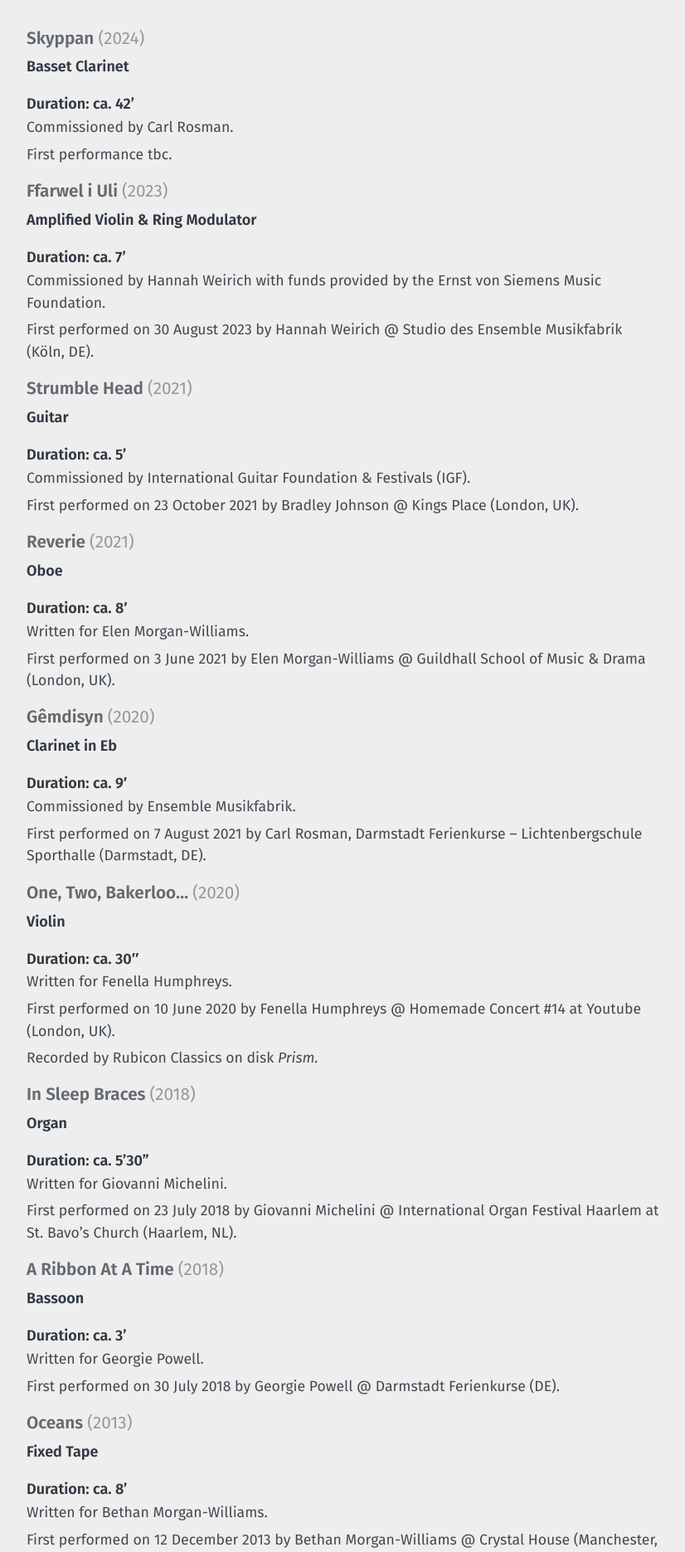
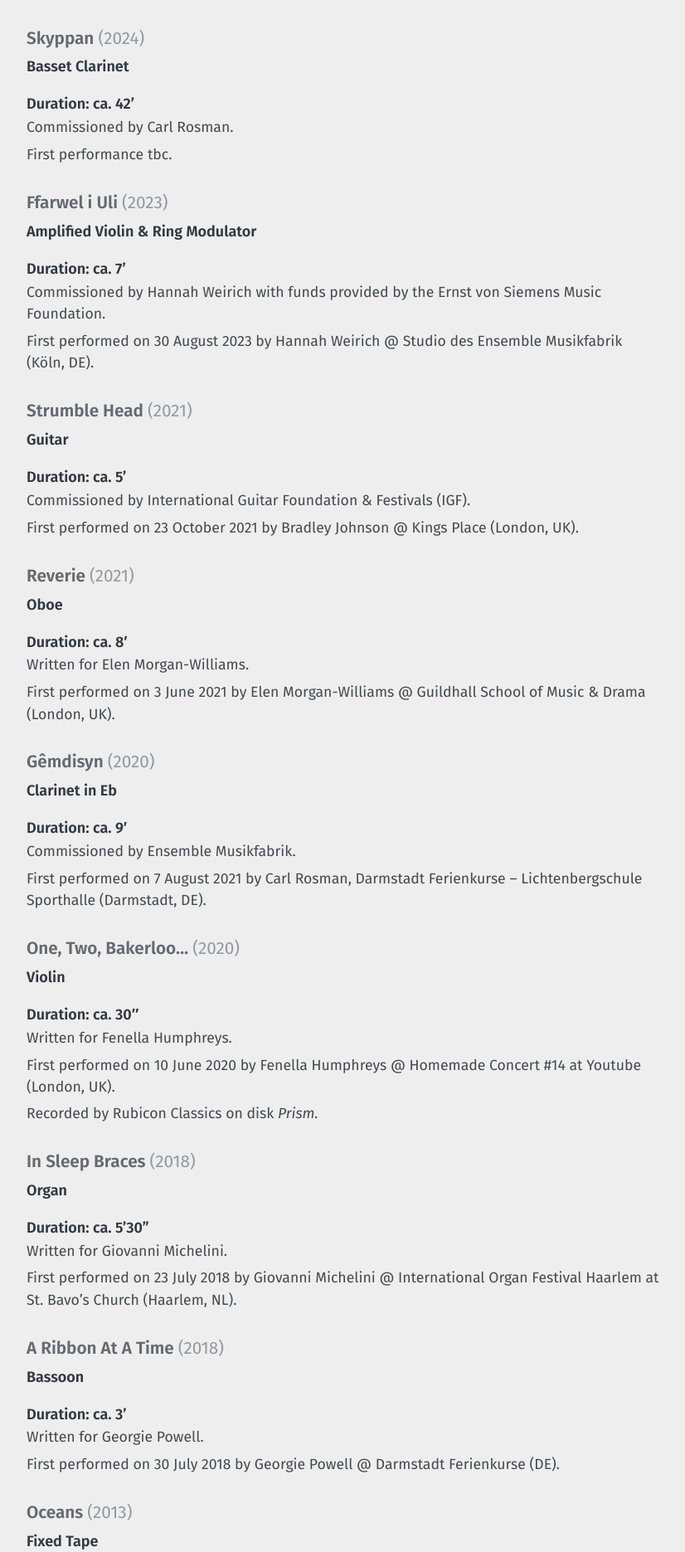
Before and after one commit to morganwilliamsb/website, a Jekyll site: the page built from works.md, in a window 1280 px wide. Shown: the part 548-2419 px from the top of the page at 83% size, without its empty margins (40-866 px from the left). Built offline with Jekyll 4.4.1, drawn with Linux system fonts in a browser that asks for light colours.

Commit message:
Update main.scss
no gap between instrumentation and duration; bigger gap between each entry

```diff
--- a/assets/stylesheets/main.scss
+++ b/assets/stylesheets/main.scss
@@ -63,6 +63,11 @@
   margin-bottom: 0.35rem;
 }
 
+/* NEW: No gap between instrumentation and duration */
+.works-list p + p {
+  margin-top: 0;
+}
+
 /* Lighten the year when you write it like: #### Skyppan *(2024)* */
 .works-list h4 em {
   font-style: normal; /* cancel italics */
@@ -92,8 +97,9 @@
 }
 
 /* Definition list container (controls separation between works) */
+/* NEW: Increase the gap between entries */
 .works-list dl {
-  margin: 0 0 1rem 0; /* space after each piece block */
+  margin: 0 0 1.75rem 0; /* bigger space after each piece block */
 }
 
 /* Individual metadata lines */
```
